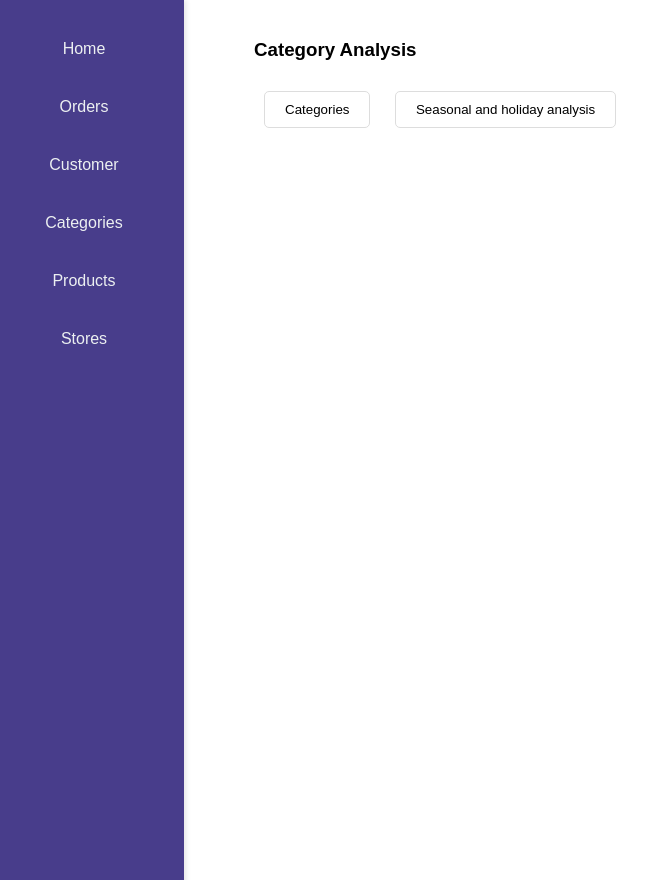
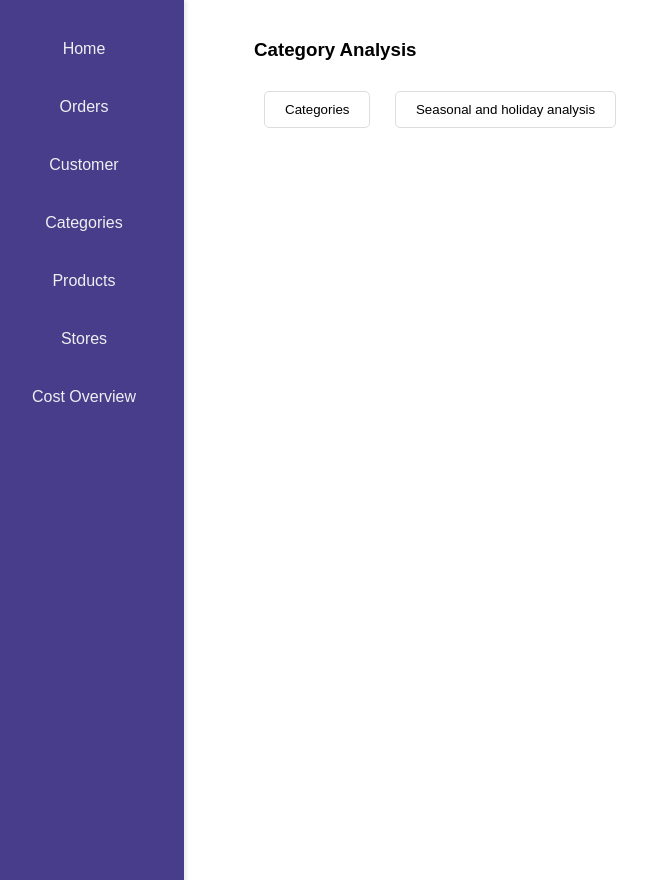
Before and after one commit to safashg/ProgrammingLab, a Flask app: template ProgrammingLab-main-5/frontend/templates/categories.html in a window 1280 px wide. Shown: the whole page, without its empty margins (16-663 px from the left). Run offline with Flask 3, Linux system fonts and the light colour scheme; the template is opened without the code that fills it, so the values that code supplies are empty.

Commit message:
Update categories.html

```diff
--- a/ProgrammingLab-main-5/frontend/templates/categories.html
+++ b/ProgrammingLab-main-5/frontend/templates/categories.html
@@ -132,6 +132,7 @@
     <a href="/categories" id="categories-link">Categories</a>
     <a href="/products" id="products-link">Products</a>
     <a href="/stores" id="stores-link">Stores</a>
+    <a href="/list" id="list-link">Cost Overview</a>
 </nav>
 <div class="main-content">
     <h3>Category Analysis</h3>
```
